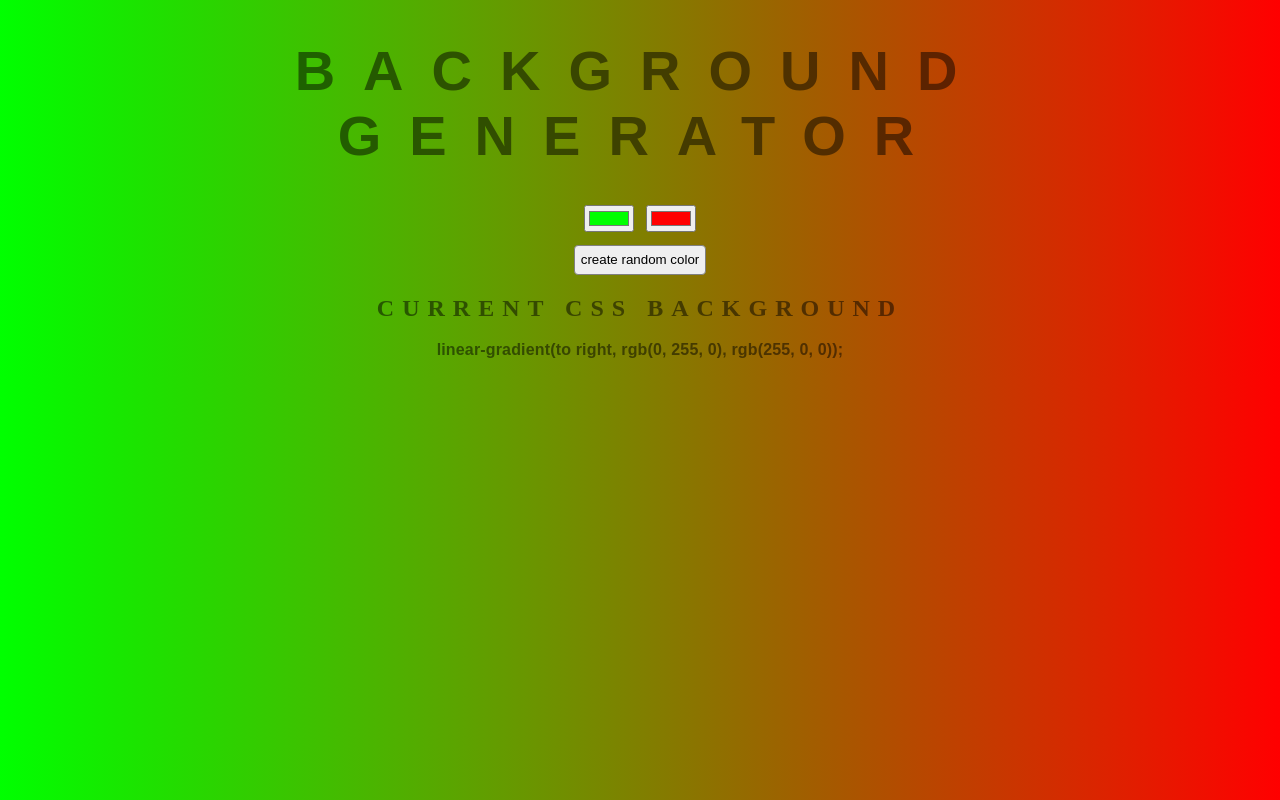
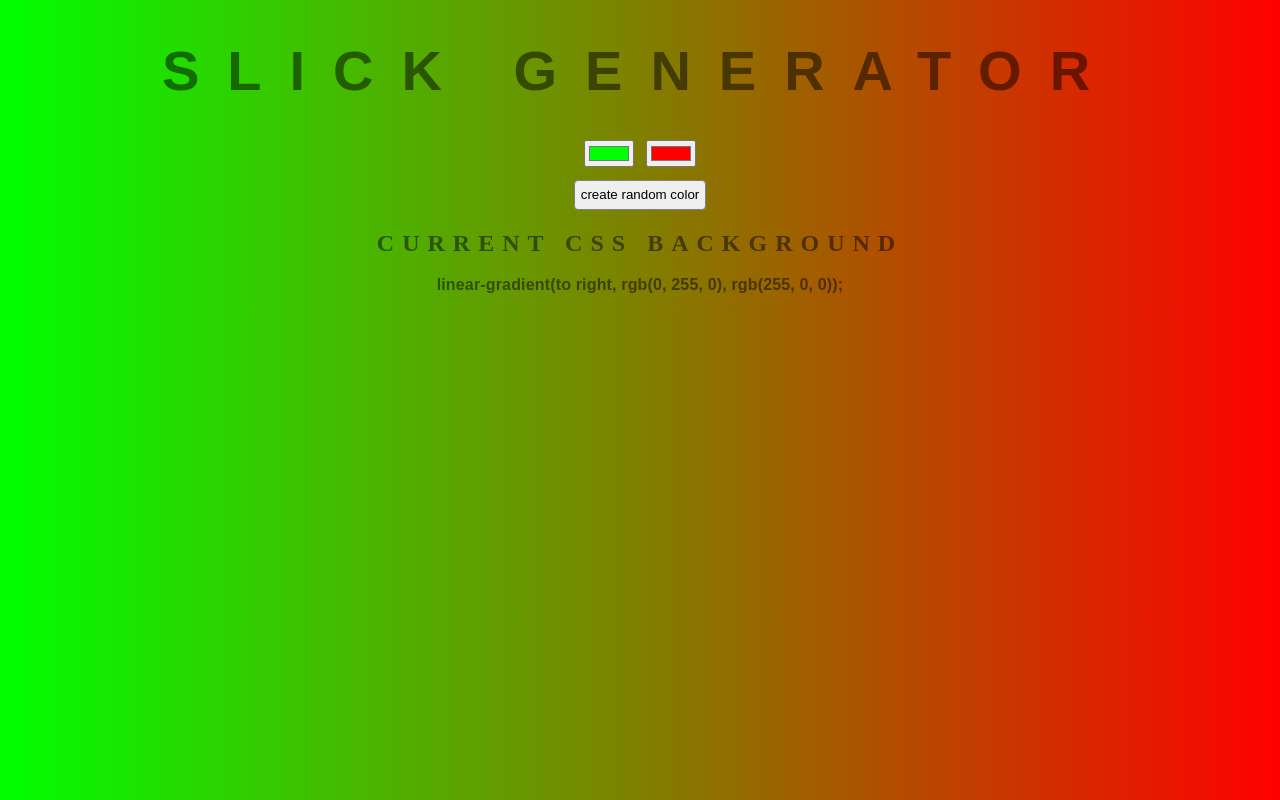
Before and after one commit to IgorWich/test-repo, a plain HTML site: page index.html in a window 1280 px wide. Drawn offline with Linux system fonts and the light colour scheme.

Commit message:
updating title

```diff
--- a/index.html
+++ b/index.html
@@ -5,7 +5,7 @@
 	<link rel="stylesheet" type="text/css" href="style.css">
 </head>
 <body id="gradient">
-	<h1>Background Generator</h1>
+	<h1>Slick Generator</h1>
 	<input class="color1" type="color" name="color1" value="#00ff00">
 	<input class="color2" type="color" name="color2" value="#ff0000">
 	<button class = "rndColor">create random color</button>
```
